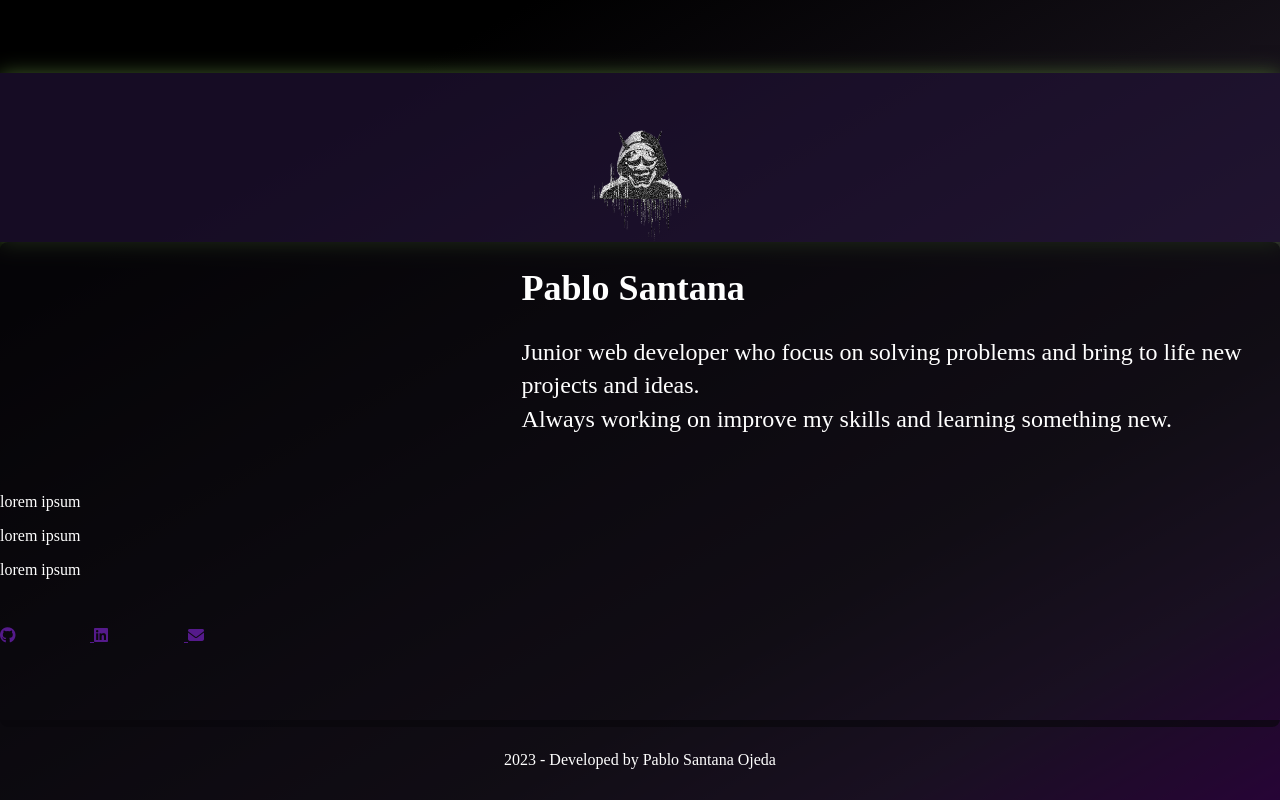
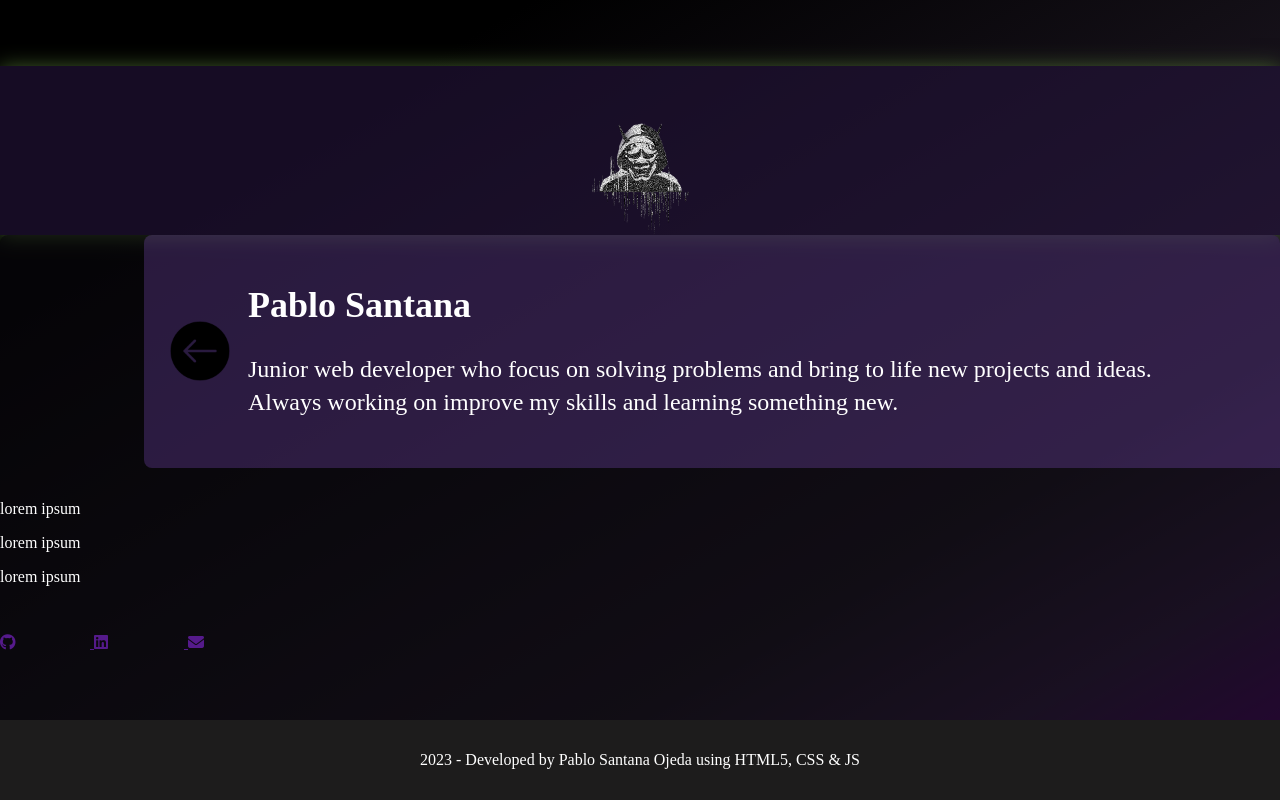
Before and after one commit to DarkOwn3r/portfolio, a website built with Vite: page src/index.html in a window 1280 px wide. Built offline with nearby package versions, Linux system fonts and the light colour scheme.

Commit message:
feat: sidebar idea not finished yet

```diff
--- a/src/index.css
+++ b/src/index.css
@@ -124,9 +124,33 @@ label[for="toggle"] {
 }
 
 .text-container {
-  width: 58%;
-  margin-right: 1rem;
+  display: flex;
+  align-items: center;
+  gap: 1rem;
+  padding: 1.5rem;
+  width: 85%;
   line-height: 2.1rem;
+  background-color: #aa64ff38;
+  border-radius: 0.5rem 0.5rem 0;
+}
+
+#side-info {
+  display: flex;
+  width: 4rem;
+  background: none;
+  color: inherit;
+  border: none;
+  padding: 0;
+  cursor: pointer;
+  transition: all 0.5s ease;
+}
+
+#side-info:hover {
+  transform: scale(1.2);
+}
+
+#side-info img {
+  width: 4rem;
 }
 
 .contact {
@@ -149,7 +173,7 @@ footer {
   height: 5rem;
   position: absolute;
   bottom: 0;
-  background-color: #09070ca8;
+  background-color: #1d1c1c;
   display: flex;
   justify-content: center;
 }
--- a/src/index.html
+++ b/src/index.html
@@ -42,9 +42,14 @@
   <main>
     <section id="about">
       <div class="text-container">
-        <h1>Pablo Santana</h1>
-        <p>Junior web developer who focus on solving problems and bring to life new projects and ideas. <br />
-          Always working on improve my skills and learning something new.</p>
+        <button id="side-info" type="button">
+          <img src="./img/arrow.png" alt="side-bar arrow">
+        </button>
+        <div>
+          <h1>Pablo Santana</h1>
+          <p>Junior web developer who focus on solving problems and bring to life new projects and ideas. <br /> Always
+            working on improve my skills and learning something new. </p>
+        </div>
       </div>
     </section>
     <section id="skills">
@@ -76,7 +81,7 @@
     </section>
   </main>
   <footer>
-    <p> 2023 - Developed by Pablo Santana Ojeda </p>
+    <p> 2023 - Developed by Pablo Santana Ojeda using HTML5, CSS & JS</p>
   </footer>
 </body>
 
```
Also changed, not shown: public/img/arrow.png (added).
